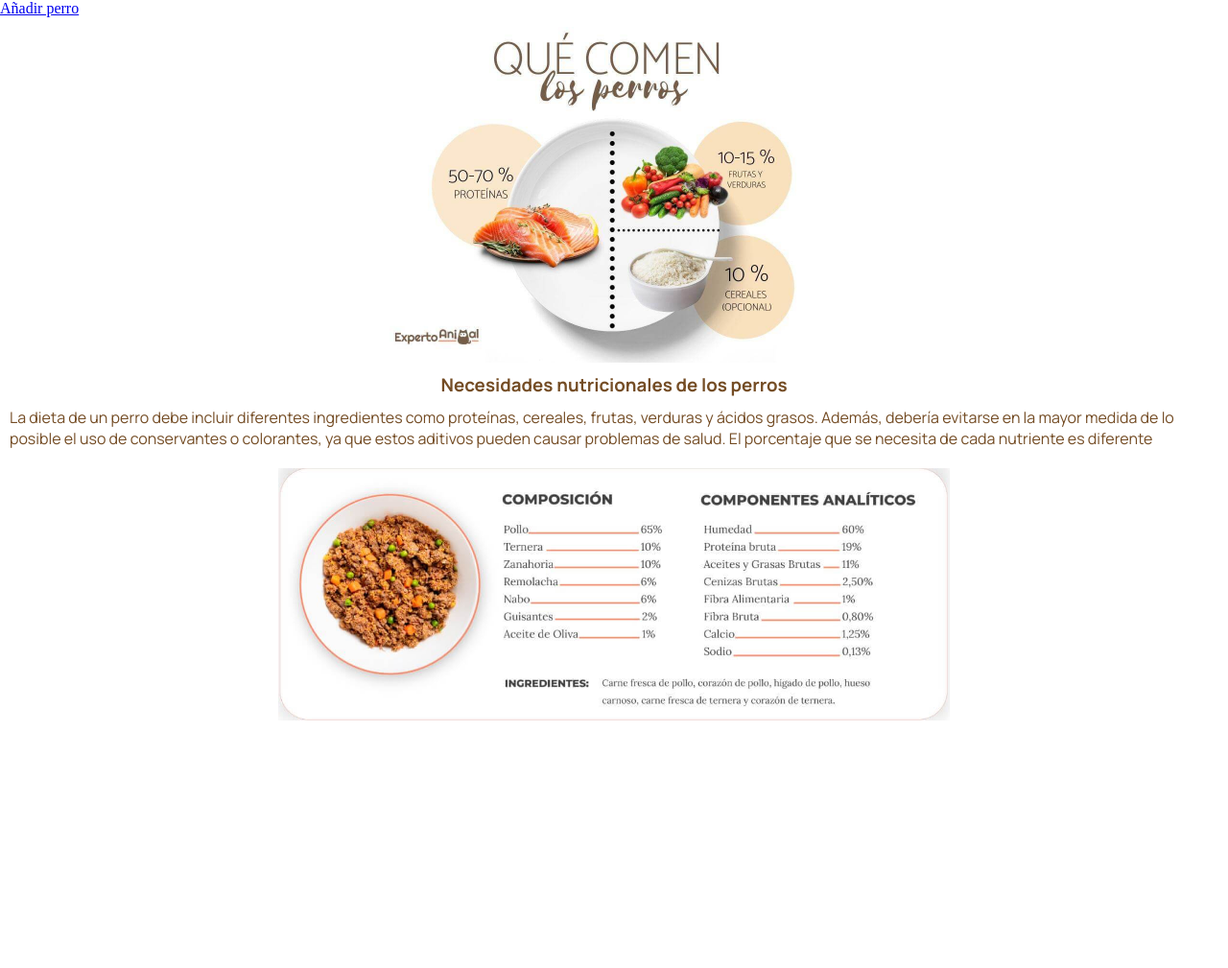
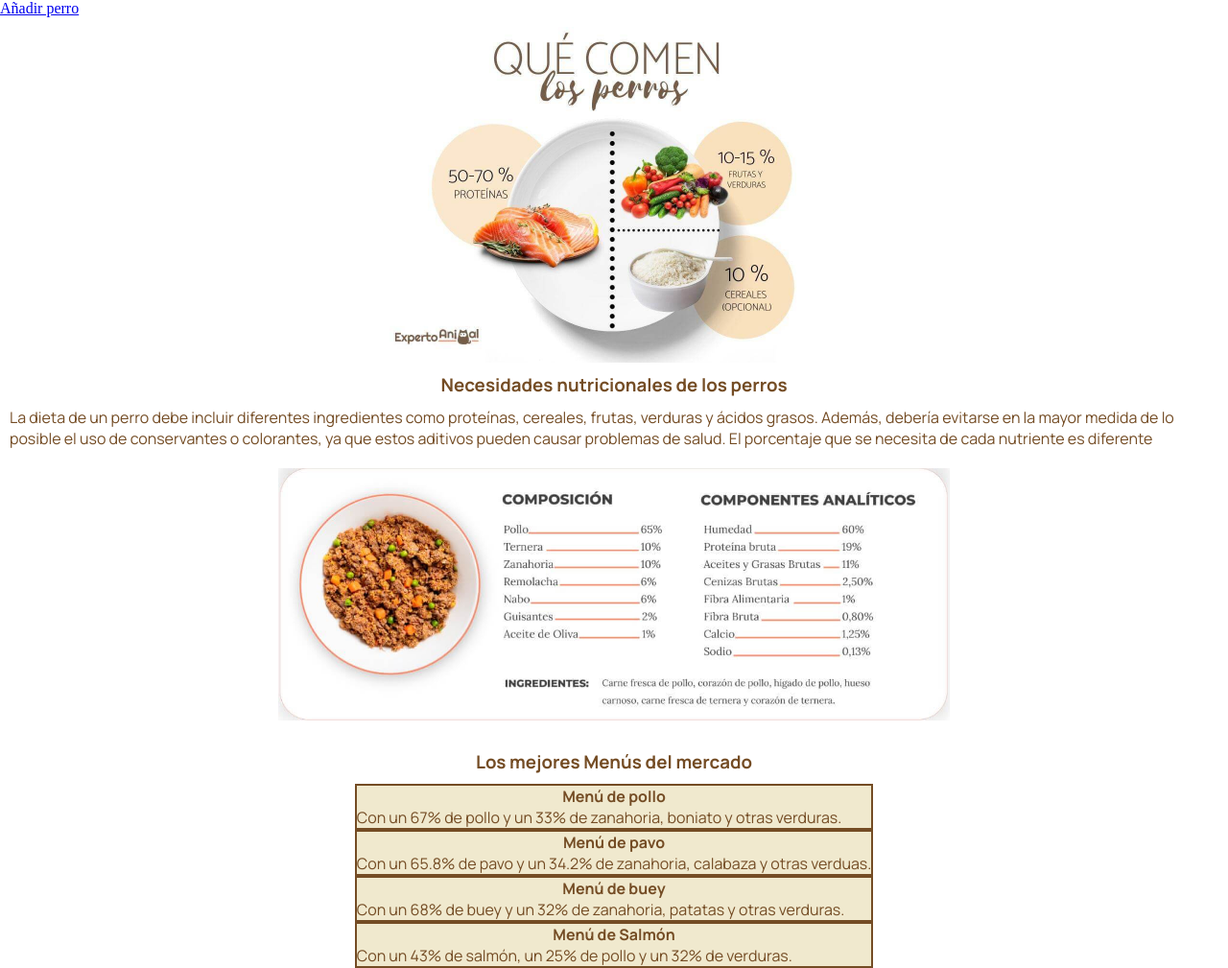
Before and after one commit to rocio-ld/project-promo-z-module2-team1, a website built with Vite: page src/index.html in a window 1280 px wide. Shown: the whole page at 96% size. Before the commit the page ends 800 px from the top, so only its background shows below. Built offline with nearby package versions, Linux system fonts and the light colour scheme.

Commit message:
menus añadidos

```diff
--- a/src/partials/section2.html
+++ b/src/partials/section2.html
@@ -10,6 +10,28 @@
             <img class="divsection__art--img2" src="./images/composicion.jpg" alt="Composición">
             <p></p>
         </article>
+
+        <div>
+            <h3 class="titlemenu">Los mejores Menús del mercado</h3>
+            <ul class="ulmenu">
+                <li class="ulmenu__li">
+                    <h4 class="ulmenu__li--h4">Menú de pollo</h4>
+                    <p class="ulmenu__li--p">Con un 67% de pollo y un 33% de zanahoria, boniato y otras verduras.</p>
+                </li>
+                <li class="ulmenu__li">
+                    <h4 class="ulmenu__li--h4">Menú de pavo</h4>
+                    <p class="ulmenu__li--p">Con un 65.8% de pavo y un 34.2% de zanahoria, calabaza y otras verduas.</p>
+                </li>
+                <li class="ulmenu__li">
+                    <h4 class="ulmenu__li--h4">Menú de buey</h4>
+                    <p class="ulmenu__li--p">Con un 68% de buey y un 32% de zanahoria, patatas y otras verduras.</p>
+                </li>
+                <li class="ulmenu__li">
+                    <h4 class="ulmenu__li--h4">Menú de Salmón</h4>
+                    <p class="ulmenu__li--p">Con un 43% de salmón, un 25% de pollo y un 32% de  verduras.</p>
+                </li>
+            </ul>
+        </div>
 
     </div>
 
--- a/src/scss/layout.scss/_section2.scss
+++ b/src/scss/layout.scss/_section2.scss
@@ -35,7 +35,40 @@
 
         }
 
+        }
+
+.ulmenu {
+    display: flex;
+    flex-direction: column;
+    list-style: none;
+    font-family: $font;
+    align-items: center;
+    color: rgb(116,76,36);
+    background-color: rgb(235, 229, 204);
+
+        &__li {
+            color: rgb(116,76,36);
+            background-color: rgb(240, 233, 206);
+            border-color: rgb(116,76,36);
+            border: 2px solid;
+            width: 100%;
+
+            &--h4 {
+                text-align: center;
+
+                }
+
+            }
+        }
 
 
 
-        }
+
+.titlemenu {
+    color: rgb(116,76,36);
+    padding-top: 10px;
+    padding-bottom: 10px;
+    text-align: center;
+
+
+}
```
